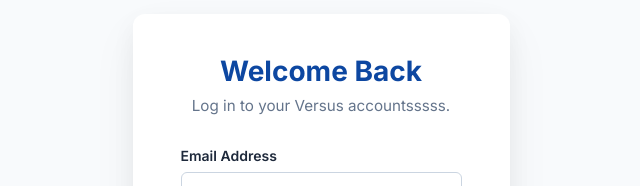
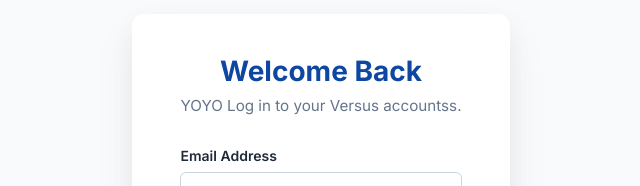
Before and after one commit to SubhashRajbhandari/Versus---Frontend, a React (Vite) app: page / in a window 1280 px wide. Shown: the part 152-338 px from the top of the page, without its empty margins (319-959 px from the left). Built offline with nearby package versions, Linux system fonts and the light colour scheme.

Commit message:
Check CI/CD

```diff
--- a/src/App.jsx
+++ b/src/App.jsx
@@ -129,7 +129,7 @@
       <div className="login-card">
         <h1 className="title">{isLogin ? 'Welcome Back' : 'Create Account'}</h1>
         <p className="subtitle">
-          {isLogin ? 'Log in to your Versus accountsssss.' : 'Sign up to get started with Versus.'}
+          {isLogin ? 'YOYO Log in to your Versus accountss.' : 'Sign up to get started with Versus.'}
         </p>
 
         <form noValidate>
```
